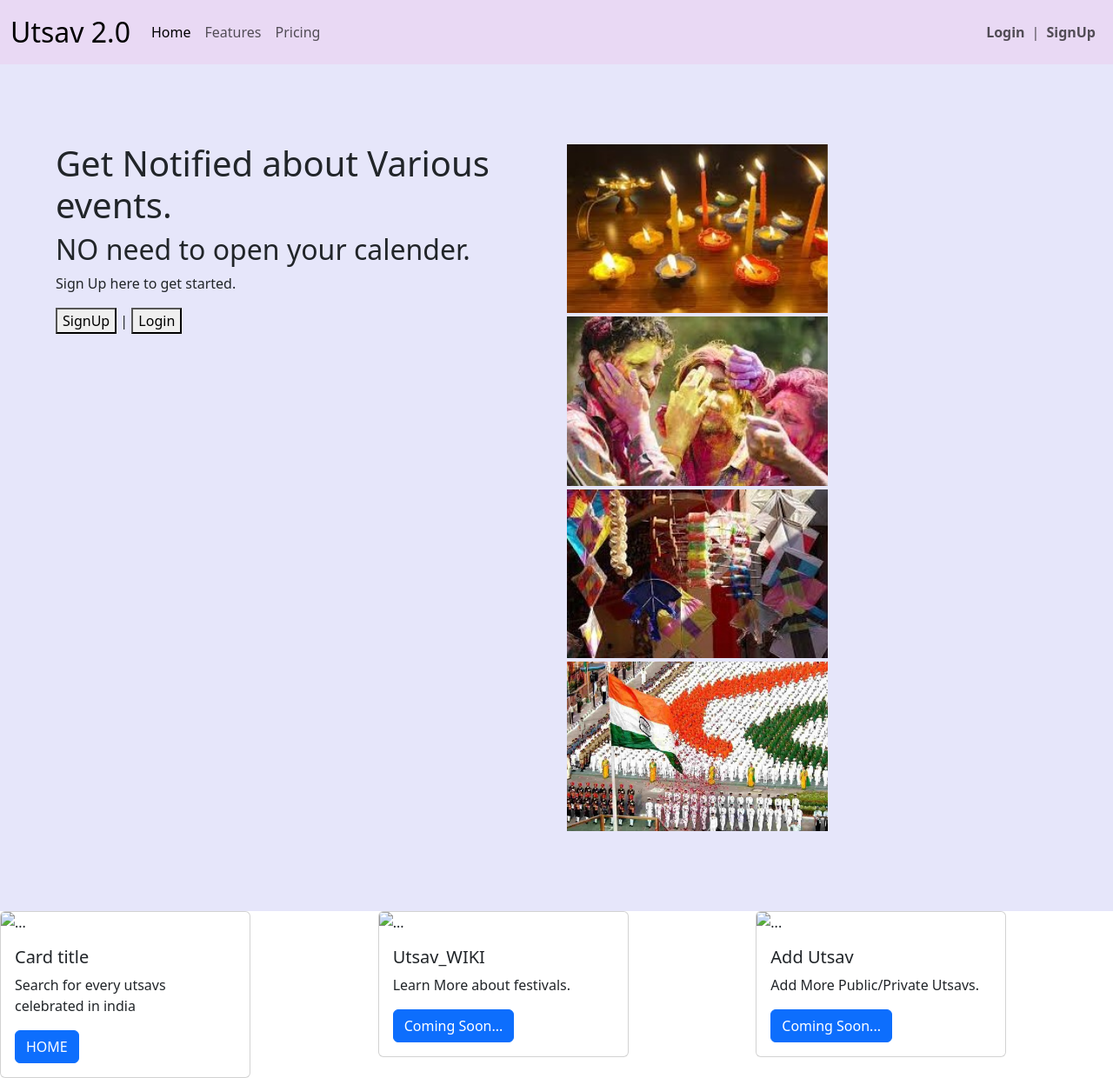
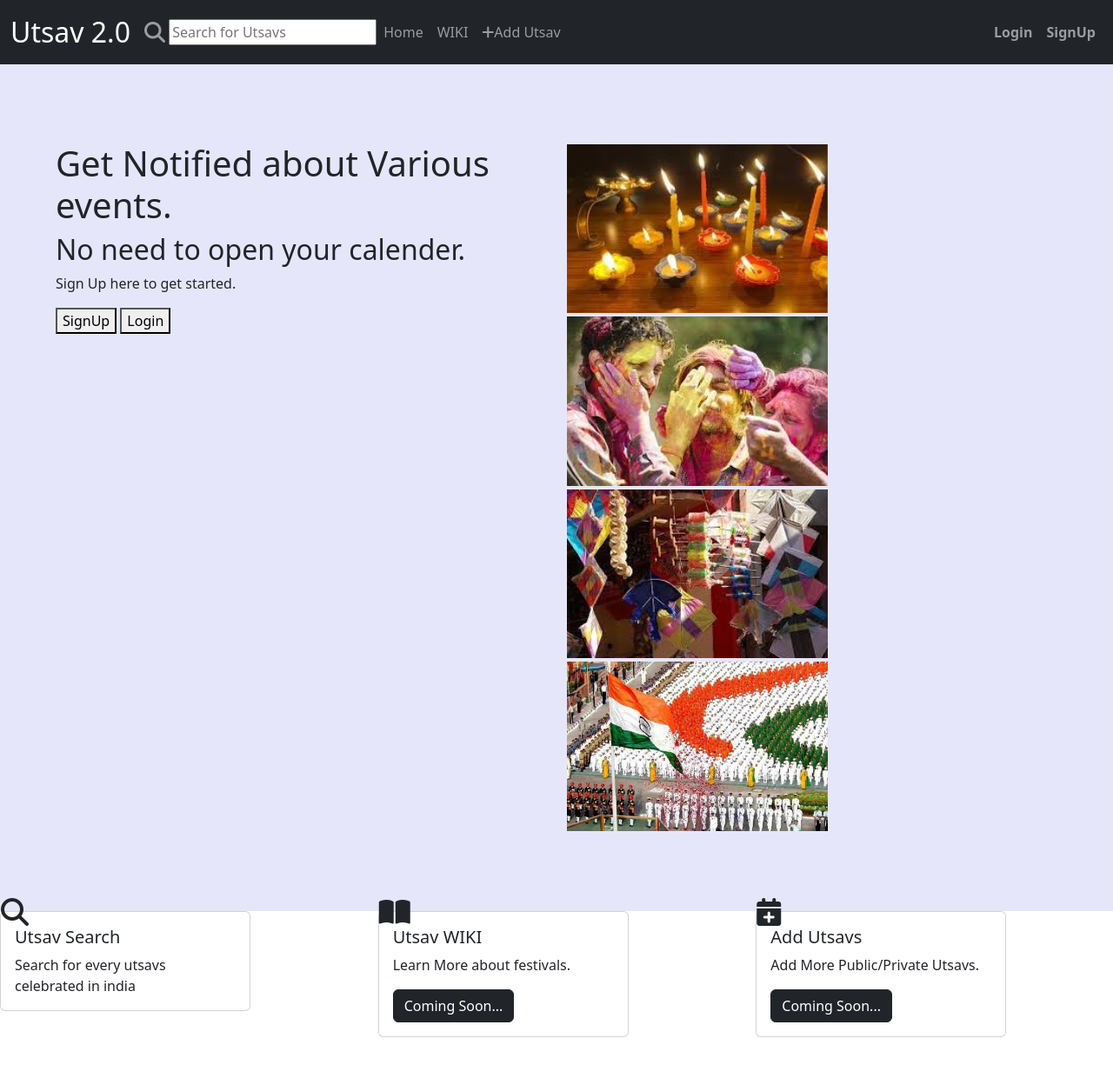
Before and after one commit to lovishGIT/FEE_Project-Website, a plain HTML site: page index.html in a window 1280 px wide. Shown: the whole page at 87% size. After the commit the page ends 1193 px from the top, so only its background shows below. Drawn offline with nearby package versions, Linux system fonts and the light colour scheme.

Commit message:
Update index.html

```diff
--- a/index.html
+++ b/index.html
@@ -7,7 +7,7 @@
   <title>Utsav 2.0</title>
 
   <link href="https://cdn.jsdelivr.net/npm/bootstrap@5.3.0-alpha3/dist/css/bootstrap.min.css" rel="stylesheet" integrity="sha384-KK94CHFLLe+nY2dmCWGMq91rCGa5gtU4mk92HdvYe+M/SXH301p5ILy+dN9+nJOZ" crossorigin="anonymous">
-  <link rel="stylesheet" href="./index.css">
+  <link rel="stylesheet" href="index.css">
 
 </head>
 <!--***********************************************-->
@@ -16,31 +16,34 @@
 
   <section id="Nav1-Nav">
 
-    <nav class="navbar navbar-expand-lg bg-body-warning nav-bg-clr">
-      <div class="container-fluid">
-        <a class="navbar-brand" href="#">Utsav 2.0</a>
+    <nav class="navbar navbar-expand-lg navbar-dark bg-dark ">
+      <div class="container-fluid ">
+        <a class="navbar-brand white" href="#">Utsav 2.0</a>
         <button class="navbar-toggler" type="button" data-bs-toggle="collapse" data-bs-target="#navbarText" aria-controls="navbarText" aria-expanded="false" aria-label="Toggle navigation">
           <span class="navbar-toggler-icon"></span>
         </button>
         <div class="collapse navbar-collapse" id="navbarText">
+          <div class="navbar-text">
+            <i class="fa-solid fa-magnifying-glass fa-xl white"></i>
+            <input class="Search-bar" type="Search" placeholder="Search for Utsavs">
+          </div>
           <ul class="navbar-nav me-auto mb-2 mb-lg-0">
             <li class="nav-item">
-              <a class="nav-link active" aria-current="page" href="#">Home</a>
+              <a class="nav-link white" aria-current="page" href="#">Home</a>
             </li>
             <li class="nav-item">
-              <a class="nav-link" href="#">Features</a>
+              <a class="nav-link white" href="#">WIKI</a>
             </li>
             <li class="nav-item">
-              <a class="nav-link" href="#">Pricing</a>
+              <a class="nav-link white" href="#"><i class="fa-solid fa-plus"></i>Add Utsav</a>
             </li>
           </ul>
           <ul class="navbar-nav mb-2 mb-lg-0">
             <li class="nav-item">
-              <a class="nav-link ls-ele-2" href="#">Login</a>
+              <a class="nav-link ls-ele-2 white" href="#">Login</a>
             </li>
-            <span class="navbar-text">|</span>
             <li class="nav-item">
-              <a class="nav-link ls-ele-2" href="#">SignUp</a>
+              <a class="nav-link ls-ele-2 white" href="#">SignUp</a>
             </li>
           </ul>
         </div>
@@ -51,15 +54,14 @@
 
   <section id="sec-startup">
     <div class="row">
-      <div class="col-6">
+      <div class="col-lg-6 col-md-12">
         <h1> Get Notified about Various events.</h1>
-        <h2>  NO need to open your calender. </h2>
+        <h2>  No need to open your calender. </h2>
         <p> Sign Up here to get started. </p>
-        <button class="Signup-btn"> SignUp </button>
-        <span class="single-slash">|</span>
+        <button class="Sign-btn"> SignUp </button>
         <button class="login-btn"> Login </button>
       </div>
-      <div class="col-6">
+      <div class="col-lg-6 col-md-12">
         <img class="image-start" src="./images/image_diwali_1.jpg" alt="DIWALI" >
         <img class="image-start" src="./images/image_holi_1.jpg" alt="HOLI" >
         <img class="image-start" src="./images/image_kites_1.jpg" alt="BASANT" >
@@ -70,33 +72,33 @@
 
   <section id="Features">
     <div class="row">
-        <div class="col-4">
+        <div class="col-lg-4 col-md-12">
           <div class="card" style="width: 18rem;">
-            <img src="..." class="card-img-top" alt="...">
+            <i class="fa-solid fa-magnifying-glass fa-2xl cen"></i>
             <div class="card-body">
-              <h5 class="card-title">Card title</h5>
+              <h5 class="card-title">Utsav Search</h5>
               <p class="card-text">Search for every utsavs celebrated in india</p>
-              <a href="./index.html" class="btn btn-primary">HOME</a>
+              <!-- <span class="btn btn-dark">HOME</span> -->
             </div>
           </div>
         </div>
-        <div class="col-4">
+        <div class="col-lg-4 col-md-12">
           <div class="card" style="width: 18rem;">
-            <img src="..." class="card-img-top" alt="...">
+            <i class="fa-solid fa-book-open fa-2xl cen"></i>
             <div class="card-body">
-              <h5 class="card-title">Utsav_WIKI</h5>
+              <h5 class="card-title">Utsav WIKI</h5>
               <p class="card-text">Learn More about festivals.</p>
-              <a href="./Utsav_WIKI/index.html" class="btn btn-primary">Coming Soon...</a>
+              <a href="./Utsav_WIKI/index.html" class="btn btn-dark">Coming Soon...</a>
             </div>
           </div>
         </div>
-        <div class="col-4">
+        <div class="col-lg-4 col-md-12">
           <div class="card" style="width: 18rem;">
-            <img src="..." class="card-img-top" alt="...">
+            <i class="fa-solid fa-calendar-plus fa-2xl cen"></i>
             <div class="card-body">
-              <h5 class="card-title">Add Utsav</h5>
+              <h5 class="card-title">Add Utsavs </h5>
               <p class="card-text">Add More Public/Private Utsavs.</p>
-              <a href="#" class="btn btn-primary">Coming Soon...</a>
+              <a href="#" class="btn btn-dark">Coming Soon...</a>
             </div>
           </div>
         </div>
@@ -107,5 +109,6 @@
 <!--***********************************************-->
 
 <script src="https://cdn.jsdelivr.net/npm/bootstrap@5.3.0-alpha3/dist/js/bootstrap.bundle.min.js" integrity="sha384-ENjdO4Dr2bkBIFxQpeoTz1HIcje39Wm4jDKdf19U8gI4ddQ3GYNS7NTKfAdVQSZe" crossorigin="anonymous"></script>
+<script src="https://kit.fontawesome.com/75a63ff7a8.js" crossorigin="anonymous"></script>
 
 </html>
```
